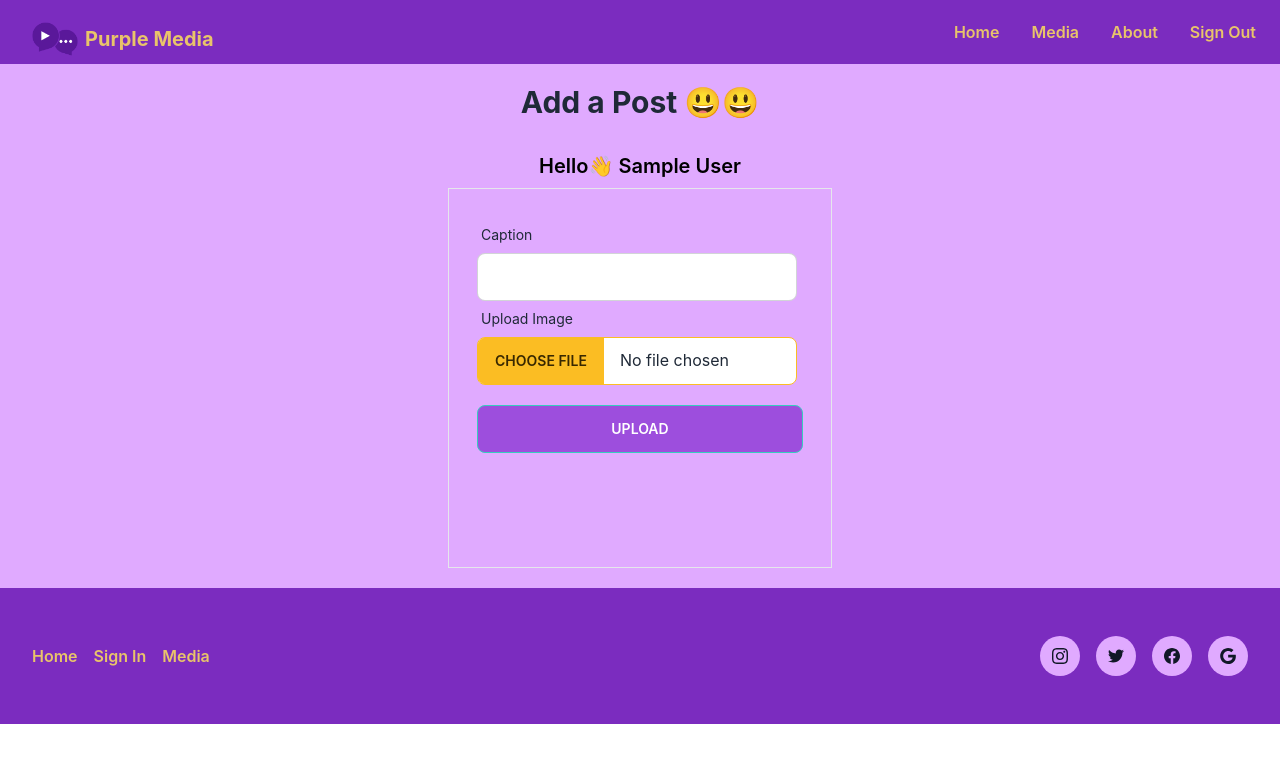
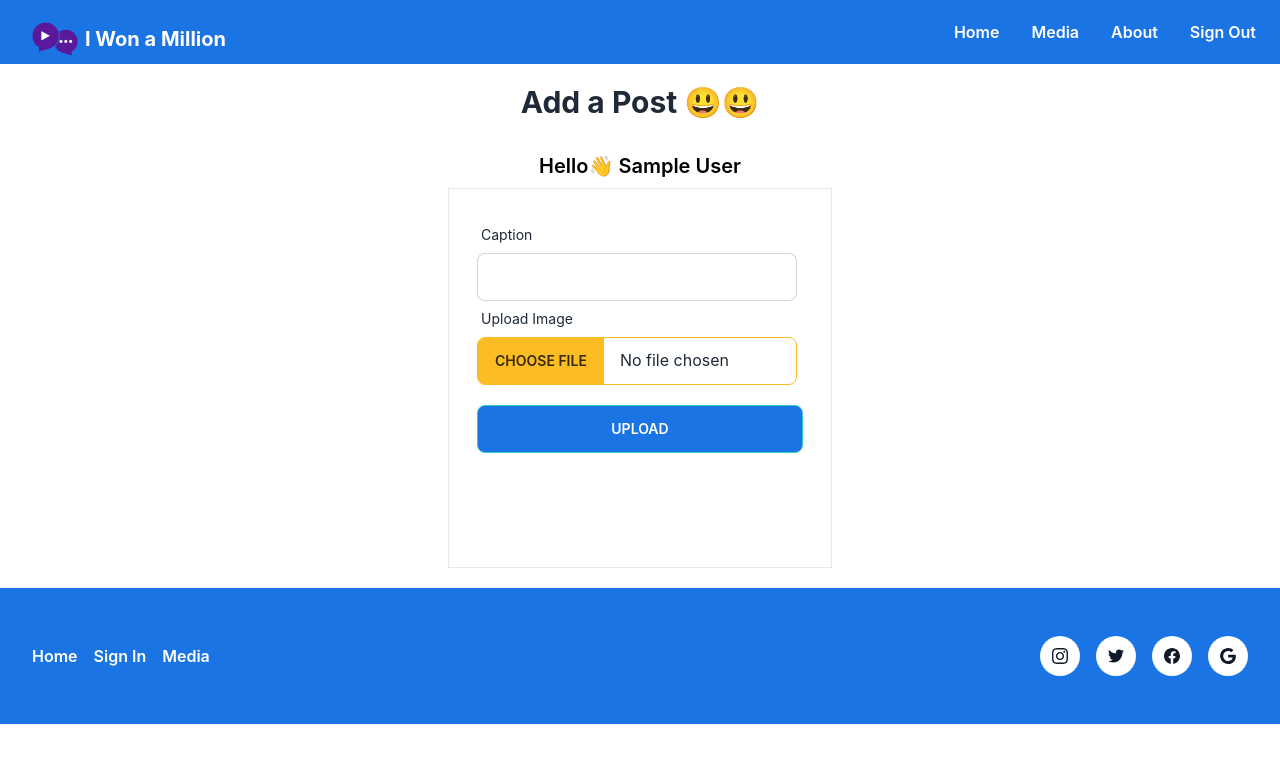
Before and after one commit to Ibrahim-Sikder/my-social-app-client, a React (Create React App) app: page / in a window 1280 px wide. Shown: the top 762 px of the page. Built offline with nearby package versions, Linux system fonts and the light colour scheme; no server answers; sample sign-in values are in the browser's storage.

Commit message:
home-page-complete

```diff
--- a/public/index.html
+++ b/public/index.html
@@ -24,7 +24,7 @@
       work correctly both with client-side routing and a non-root public URL.
       Learn how to configure a non-root public URL by running `npm run build`.
     -->
-    <title>Purple Media</title>
+    <title>I Won a Million</title>
   </head>
   <body>
     <noscript>You need to enable JavaScript to run this app.</noscript>
--- a/src/Pages/About/About.jsx
+++ /dev/null
@@ -1,104 +0,0 @@
-import { useQuery } from "@tanstack/react-query";
-import React, { useContext } from "react";
-
-import { AuthContext } from "../../Context/AuthProvider";
-import BookingModal from "./BookingModal";
-
-const About = () => {
-  const { user } = useContext(AuthContext);
-  const url = `http://localhost:5000/about?email=${user?.email}`;
-
-  const {
-    data: about = [],
-    refetch,
-    isLoading,
-  } = useQuery({
-    queryKey: ["about", user?.email],
-    queryFn: async () => {
-      const res = await fetch(url);
-      const data = await res.json();
-      return data;
-    },
-  });
-  if (isLoading) {
-    return (
-      <div className="text-center flex justify-center items-center w-16 h-16 border-4 border-dashed rounded-full animate-spin border-[#e9c46a]"></div>
-    );
-  }
-
-  return (
-    <div className="h-[1000px] flex justify-center  bg-[#e0aaff]">
-      <div className="w-96 p-7">
-        <h2 className="text-center text-3xl text-center text-black font-bold mb-5">
-          About
-        </h2>
-        <div className="flex justify-end">
-          <label
-            htmlFor="my-modal"
-            className="btn  w-1/3 bg-[#9d4edd] text-white hover:bg-[#c77dff] mt-5"
-          >
-            Edit
-          </label>
-        </div>
-        <form>
-          <div className="form-control w-full max-w-xs">
-            <label className="label">
-              {" "}
-              <span className="label-text">Name</span>
-            </label>
-            <input
-              type="text"
-              defaultValue={about[0]?.name}
-              disabled
-              className="input input-bordered w-full max-w-xs"
-            />
-          </div>
-          <div className="form-control w-full max-w-xs">
-            <label className="label">
-              {" "}
-              <span className="label-text">Email</span>
-            </label>
-            <input
-              type="text"
-              defaultValue={about[0]?.email}
-              disabled
-              className="input input-bordered w-full max-w-xs"
-            />
-          </div>
-          <div className="form-control w-full max-w-xs">
-            <label className="label">
-              {" "}
-              <span className="label-text">University</span>
-            </label>
-            <input
-              type="text"
-              defaultValue={about[0]?.university}
-              disabled
-              className="input input-bordered w-full max-w-xs"
-            />
-          </div>
-          <div className="form-control w-full max-w-xs">
-            <label className="label">
-              {" "}
-              <span className="label-text">Address</span>
-            </label>
-            <input
-              type="text"
-              defaultValue={about[0]?.address}
-              disabled
-              className="input input-bordered w-full max-w-xs"
-            />
-          </div>
-        </form>
-
-        <BookingModal
-          about={about}
-          refetch={refetch}
-          isLoading={isLoading}
-        ></BookingModal>
-      </div>
-    </div>
-  );
-};
-
-export default About;
--- a/src/Pages/Home/Home.jsx
+++ b/src/Pages/Home/Home.jsx
@@ -58,16 +58,16 @@ console.log(imageHostKey)
   };
 
   return (
-    <div className="bg-[#e0aaff]">
+    <div className="bg-[#ffffff]">
       <h1 className="text-3xl font-bold text-center pt-5 pb-5">
         Add a Post 😃😃
       </h1>
       <p className="text-xl font-semibold text-center pt-3 pb-2 text-black">
         Hello👋 {user?.displayName}
       </p>
-      <div className="h-[400px] flex justify-center  bg-[#e0aaff] pb-5">
+      <div className="h-[400px] flex justify-center  bg-[#ffffff] pb-5">
         <div className="w-96 p-7 border">
-          <form onSubmit={handleSubmit(handleSub)}>
+          <form onSubmit={handleSubmit(handleSub)} className=''>
             <div className="form-control w-full max-w-xs">
               <label className="label">
                 {" "}
@@ -102,7 +102,7 @@ console.log(imageHostKey)
               )}
             </div>
             <input
-              className="btn btn-accent w-full mt-5 bg-[#9d4edd] text-white hover:bg-[#c77dff]"
+              className="btn btn-accent w-full mt-5 bg-[#1B74E4] text-white hover:bg-[#1B74E4]"
               value="upload"
               type="submit"
             />
--- a/src/Pages/Shared/Footer/Footer.jsx
+++ b/src/Pages/Shared/Footer/Footer.jsx
@@ -4,7 +4,7 @@ import { Link } from "react-router-dom";
 const Footer = () => {
   return (
     <div>
-      <footer className="bg-[#7b2cbf] text-[#e9c46a]">
+      <footer className="bg-[#1B74E4] text-[#ffffff]">
         <div className="container flex flex-col p-4 mx-auto md:p-8 lg:flex-row divide-gray-400">
           <ul className="self-center py-6 space-y-4 text-center sm:flex sm:space-y-0 sm:justify-around sm:space-x-4 lg:flex-1 lg:justify-start font-semibold">
             <li>
@@ -26,7 +26,7 @@ const Footer = () => {
                 rel="noopener noreferrer"
                 href="#"
                 title="Instagram"
-                className="flex items-center justify-center w-8 h-8 rounded-full sm:w-10 sm:h-10 bg-[#e0aaff] text-gray-900"
+                className="flex items-center justify-center w-8 h-8 rounded-full sm:w-10 sm:h-10 bg-[#ffffff] text-gray-900"
               >
                 <svg
                   xmlns="http://www.w3.org/2000/svg"
@@ -42,7 +42,7 @@ const Footer = () => {
                 rel="noopener noreferrer"
                 href="#"
                 title="Twitter"
-                className="flex items-center justify-center w-8 h-8 rounded-full sm:w-10 sm:h-10 bg-[#e0aaff] text-gray-900"
+                className="flex items-center justify-center w-8 h-8 rounded-full sm:w-10 sm:h-10 bg-[#ffffff] text-gray-900"
               >
                 <svg
                   xmlns="http://www.w3.org/2000/svg"
@@ -57,7 +57,7 @@ const Footer = () => {
                 rel="noopener noreferrer"
                 href="#"
                 title="Facebook"
-                className="flex items-center justify-center w-8 h-8 rounded-full sm:w-10 sm:h-10 bg-[#e0aaff] text-gray-900"
+                className="flex items-center justify-center w-8 h-8 rounded-full sm:w-10 sm:h-10 bg-[#ffffff] text-gray-900"
               >
                 <svg
                   xmlns="http://www.w3.org/2000/svg"
@@ -72,7 +72,7 @@ const Footer = () => {
                 rel="noopener noreferrer"
                 href="#"
                 title="Gmail"
-                className="flex items-center justify-center w-8 h-8 rounded-full sm:w-10 sm:h-10 bg-[#e0aaff] text-gray-900"
+                className="flex items-center justify-center w-8 h-8 rounded-full sm:w-10 sm:h-10 bg-[#ffffff] text-gray-900"
               >
                 <svg
                   xmlns="http://www.w3.org/2000/svg"
--- a/src/Pages/Shared/NavBar/NavBar.jsx
+++ b/src/Pages/Shared/NavBar/NavBar.jsx
@@ -38,7 +38,7 @@ const NavBar = () => {
   );
   return (
     <div>
-      <div className="bg-[#7b2cbf] ">
+      <div className="bg-[#1B74E4]">
         <div className="navbar  container mx-auto flex justify-between">
           <div className="navbar-start">
             <div className="dropdown">
@@ -67,14 +67,14 @@ const NavBar = () => {
             </div>
             <Link
               to="/"
-              className="btn btn-ghost normal-case text-xl font-bold text-[#e9c46a]"
+              className="btn btn-ghost normal-case text-xl font-bold text-[#ffffff]"
             >
               <img className="w-[60px] h-[60px]" src={logo} alt="" />
-              <p>Purple Media</p>
+              <p>I Won a Million</p>
             </Link>
           </div>
           <div className="navbar-center hidden lg:flex">
-            <ul className="menu menu-horizontal p-0 text-[#e9c46a] font-semibold">
+            <ul className="menu menu-horizontal p-0 text-[#ffffff] font-semibold">
               {menu}
             </ul>
           </div>
```
